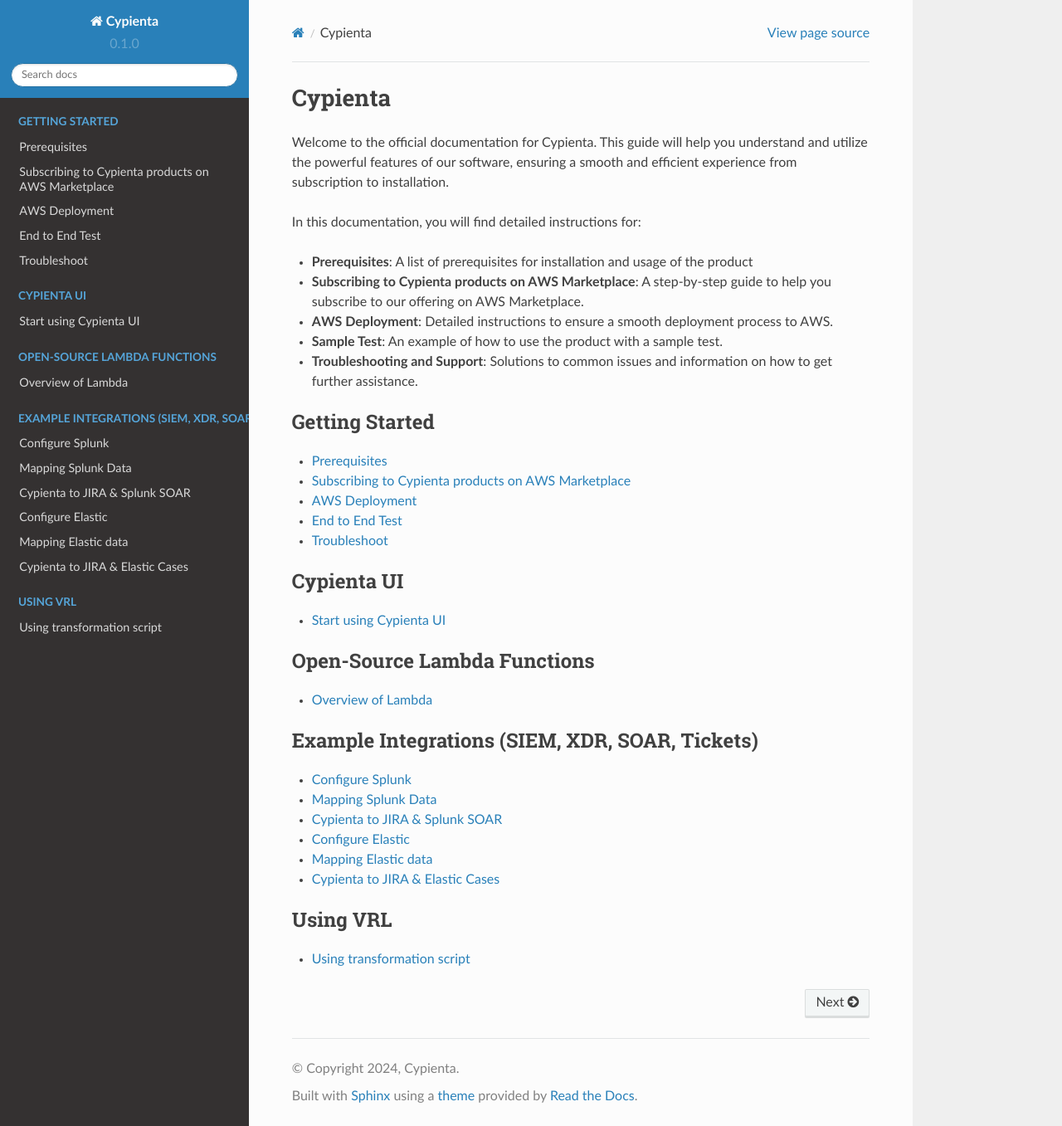
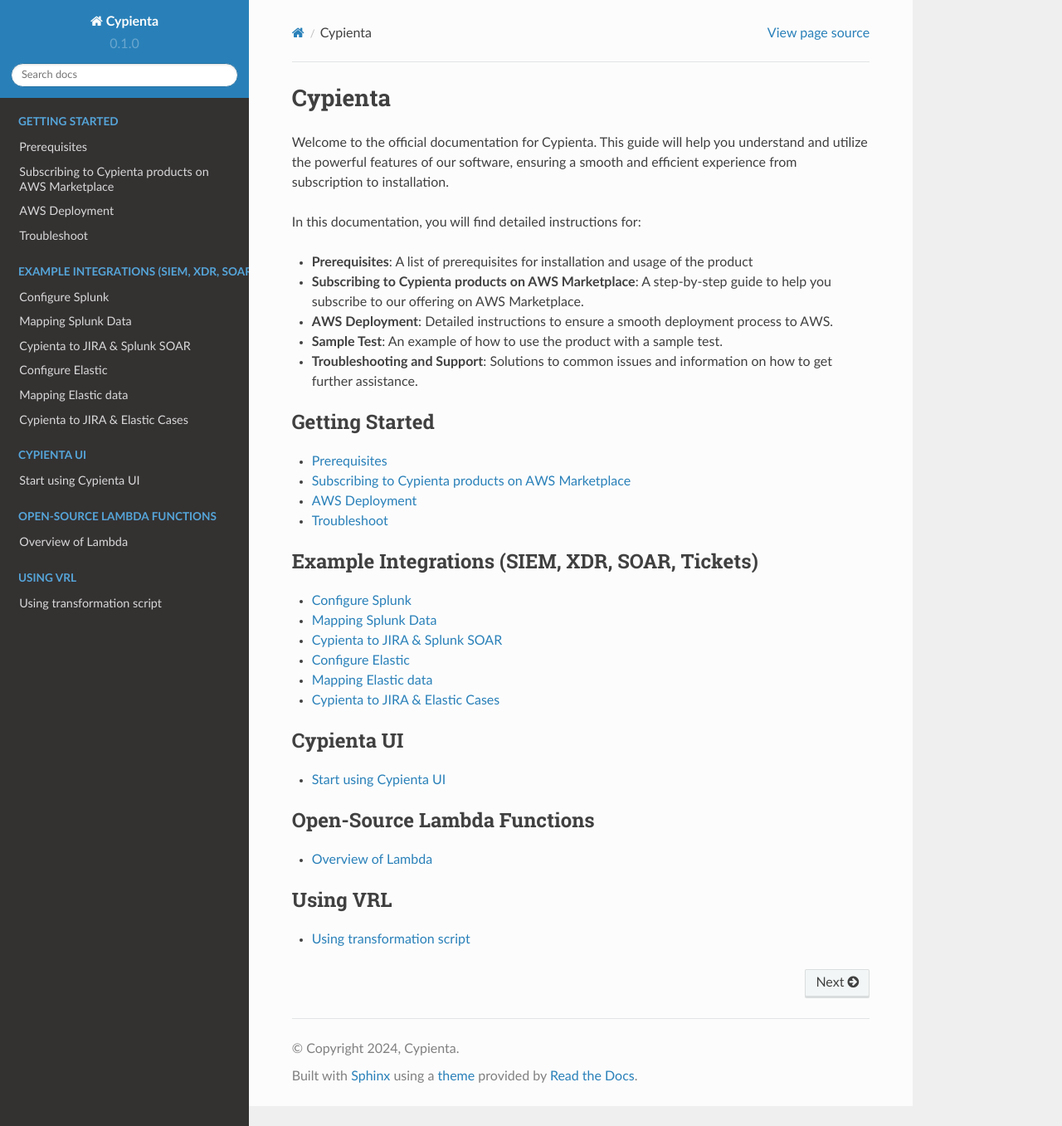
Before and after one commit to cypienta/docs, a Sphinx documentation site: the page built from docs/source/index.rst, in a window 1280 px wide and 1357 px high. Shown: the whole window at 83% size. Built offline with Sphinx 7.4.7 and the Read the Docs theme 2.0.0, drawn with Linux system fonts in a browser that asks for light colours; some of the changed lines change nothing that is shown.

Commit message:
Update index.rst

```diff
--- a/docs/source/index.rst
+++ b/docs/source/index.rst
@@ -18,20 +18,7 @@
     getting_started/prerequisites
     getting_started/subscription
     getting_started/deploy
-    getting_started/end_to_end_test
     getting_started/troubleshoot
-
-.. toctree::
-    :maxdepth: 1
-    :caption: Cypienta UI
-
-    deploy_ui/start_using
-
-.. toctree::
-    :maxdepth: 1
-    :caption: Open-Source Lambda Functions
-
-    lambda/functions
 
 .. toctree::
     :maxdepth: 1
@@ -46,6 +33,19 @@
 
 .. toctree::
     :maxdepth: 1
+    :caption: Cypienta UI
+
+    deploy_ui/start_using
+
+.. toctree::
+    :maxdepth: 1
+    :caption: Open-Source Lambda Functions
+
+    lambda/functions
+
+
+.. toctree::
+    :maxdepth: 1
     :caption: Using VRL
 
     vrl/transform
```
